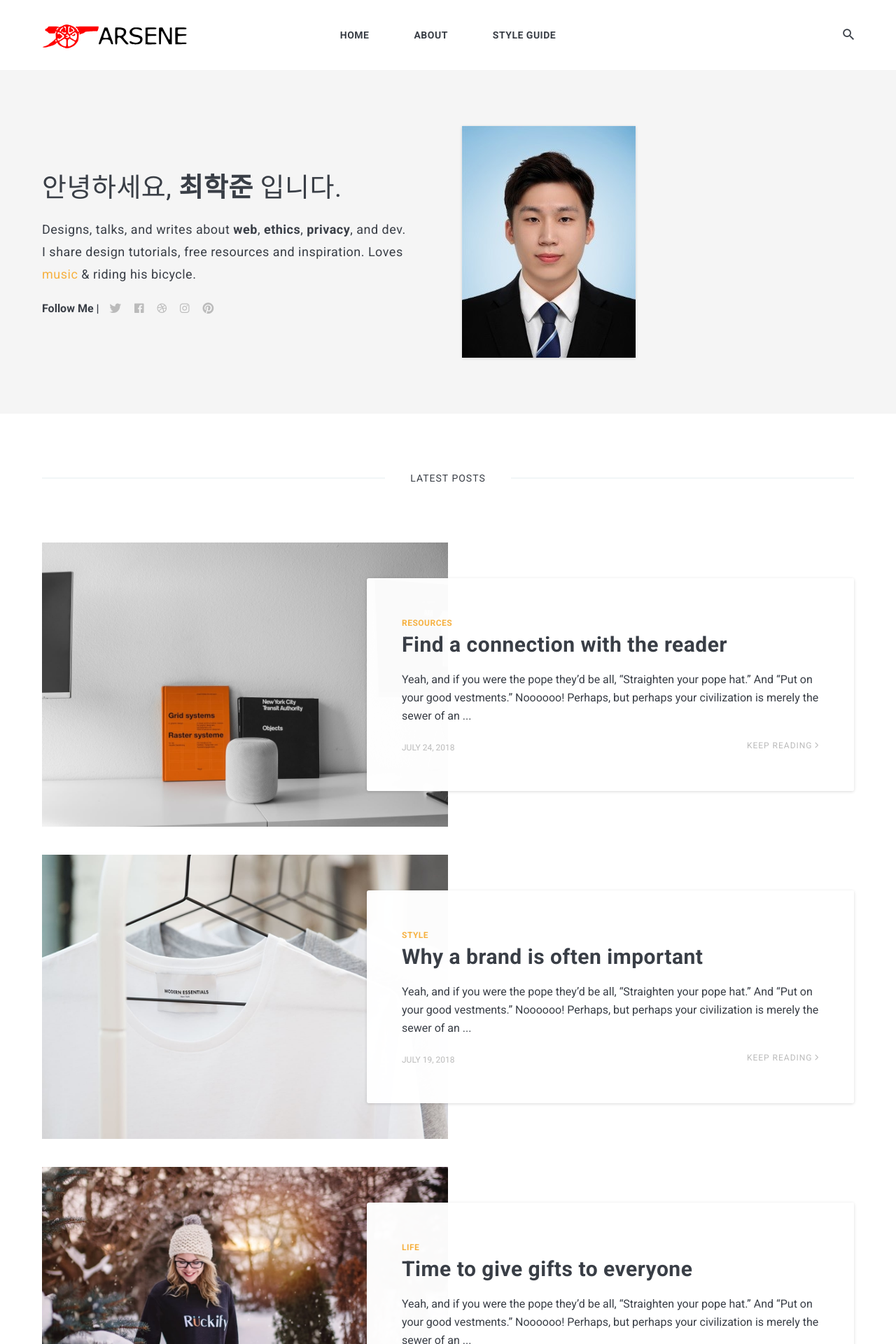
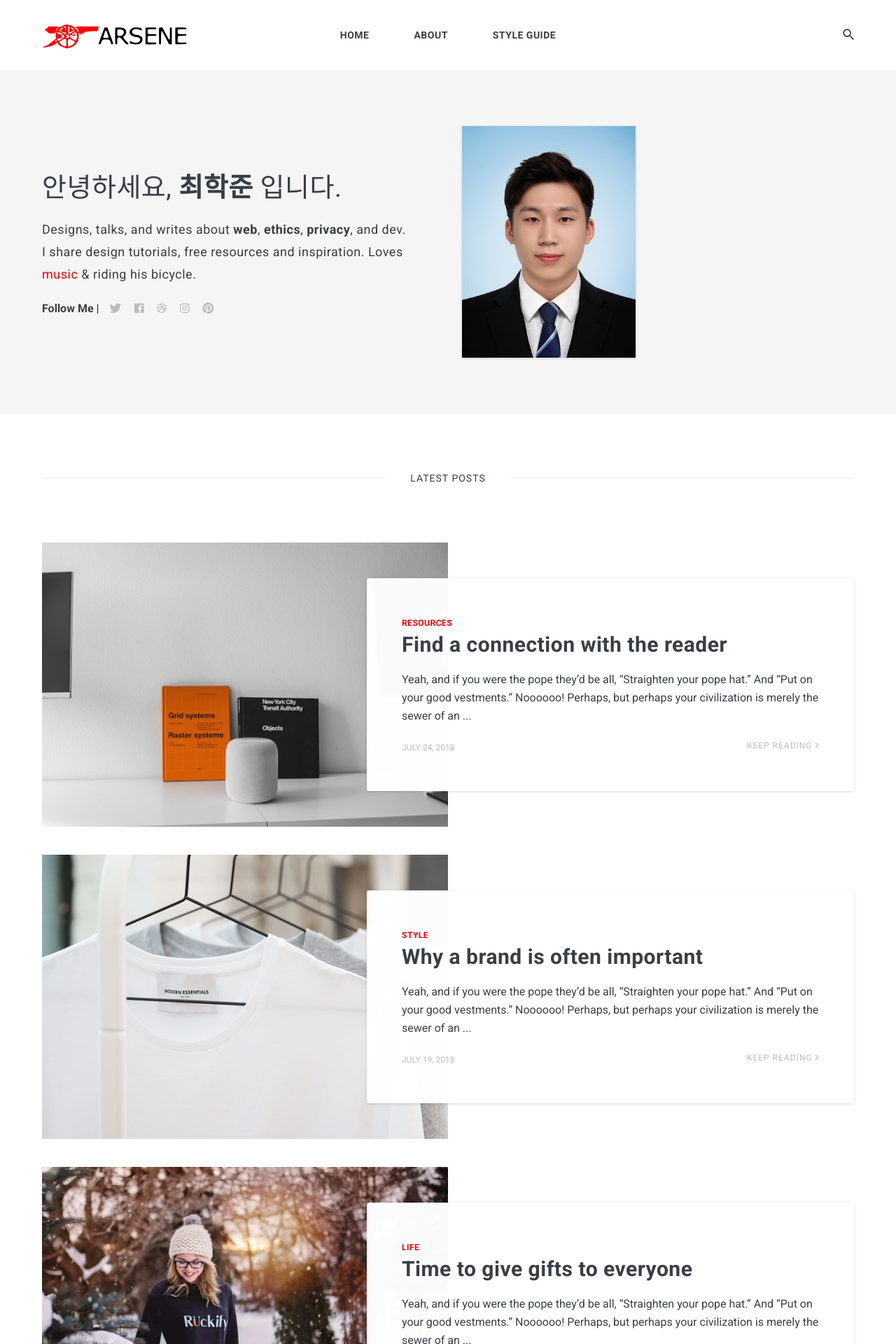
Before and after one commit to arsene-03/arsene-03.github.io, a Jekyll site: the page built from index.html, in a window 1280 px wide. Shown: the top 1920 px of the page at 70% size. Built offline with Jekyll 4.4.1, drawn with Linux system fonts in a browser that asks for light colours; nearby versions of some CDN libraries; the list of posts is cut into pages by our own code.

Commit message:
brand color change_red

```diff
--- a/_sass/0-settings/_variables.scss
+++ b/_sass/0-settings/_variables.scss
@@ -15,7 +15,7 @@ $global-transition: all .35s;
 // *****************
 // Color Variables
 // *****************
-$brand-color: #f6b141;
+$brand-color: #EF0107;
 $dark: #393e46;
 $gray: #bbbbbb;
 $light-gray: #e6eef0;
```
